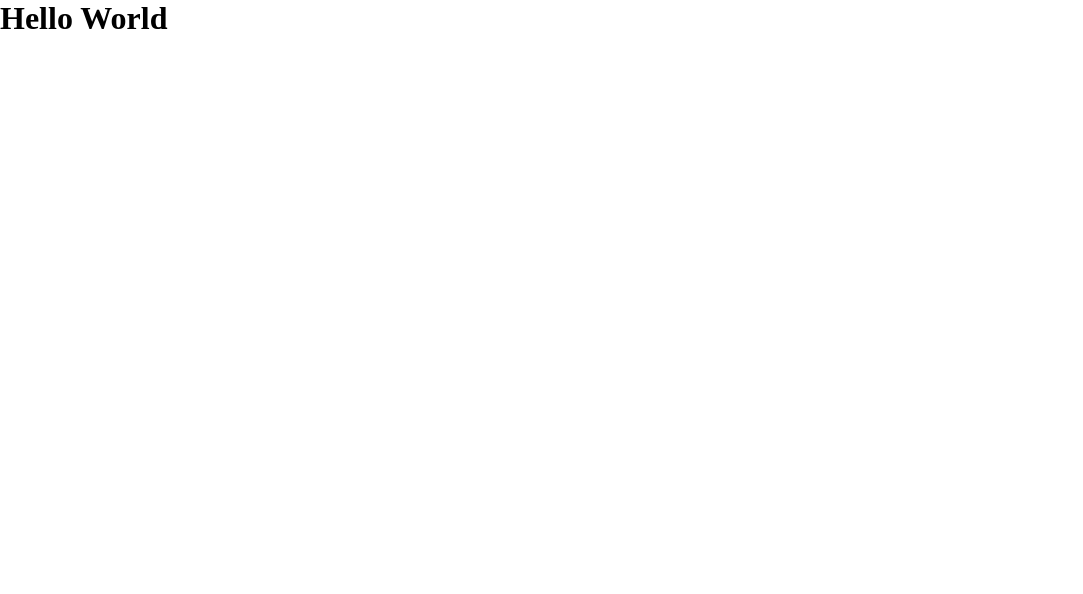
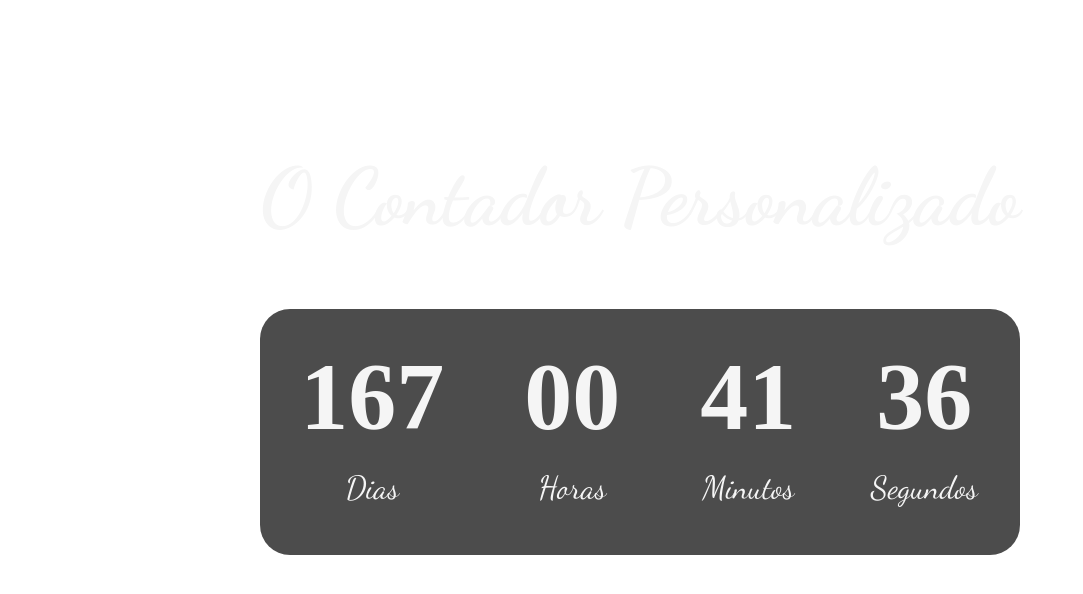
Before and after one commit to israelcena/count-time-react, a React (Create React App) app: page / in a window 1280 px wide. Shown: the top 594 px of the page, without its empty margins (0-1083 px from the left). Built offline with nearby package versions, Linux system fonts and the light colour scheme; a web font is replaced by a local one.

Commit message:
include timer

```diff
--- a/src/App.js
+++ b/src/App.js
@@ -1,8 +1,59 @@
+import './app.css'
+
 function App() {
+  function countdown() {
+    /*Data*/
+    const christmas = 'December 25, 2021'
+    const currentDate = new Date()
+    const ChristmasDate = new Date(christmas)
+    const diffCount = (ChristmasDate - currentDate) / 1000
+
+    /*Time */
+    const days = Math.floor(diffCount / 3600 / 24)
+    const hours = Math.floor(diffCount / 3600 % 24)
+    const minutes = Math.floor(diffCount / 60) % 60
+    const seconds = Math.floor(diffCount) % 60
+
+    function formatTime(time) {
+      return time < 10 ? (`0${time}`) : time
+    }
+
+    /*Elements*/
+    const dayEl = document.getElementById('days')
+    const hoursEl = document.getElementById('hours')
+    const minutesEl = document.getElementById('minutes')
+    const secondsEl = document.getElementById('seconds')
+
+    dayEl.innerHTML = formatTime(days)
+    hoursEl.innerHTML = formatTime(hours)
+    minutesEl.innerHTML = formatTime(minutes)
+    secondsEl.innerHTML = formatTime(seconds)
+  }
+
+  setInterval(countdown, 1000)
+
   return (
-    <div>
-      <h1>Hello World</h1>
-    </div>
+    <main onLoad={countdown}>
+      <h1>O Contador Personalizado</h1>
+      <section className='container'>
+        <div>
+          <p id='days'>0</p>
+          <span>Dias</span>
+        </div>
+        <div>
+          <p id='hours'>0</p>
+          <span>Horas</span>
+        </div>
+        <div>
+          <p id='minutes'>0</p>
+          <span>Minutos</span>
+        </div>
+        <div>
+          <p id='seconds'>0</p>
+          <span>Segundos</span>
+        </div>
+      </section>
+    </main>
   );
 }
 
```
